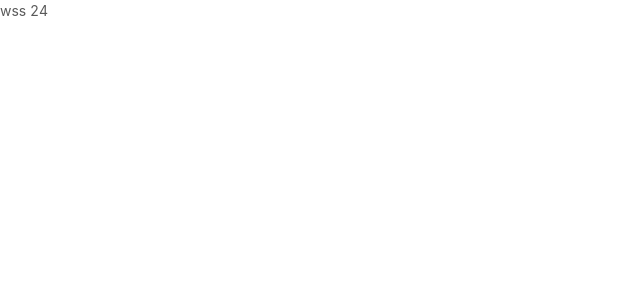
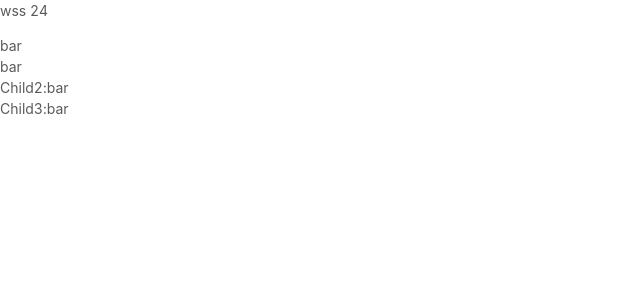
Before and after one commit to Wangsenshuai/Demo, a React (Create React App) app: page / in a window 1280 px wide. Shown: the top 300 px of the page, without its empty margins (0-640 px from the left). Built offline with nearby package versions, Linux system fonts and the light colour scheme.

Commit message:
feat: context实践

```diff
--- a/src/pages/组件化1/ContextTest.jsx
+++ b/src/pages/组件化1/ContextTest.jsx
@@ -1,7 +1,54 @@
-import React, { Component } from "react";
+import React, { useContext } from "react";
 
-export default class ContextTest extends Component {
+//创建上下文
+const MyContext = React.createContext();
+
+const { Provider, Consumer } = MyContext;
+console.log(MyContext);
+
+function Child(props) {
+  return <div>{props.foo}</div>;
+}
+
+//第二种 hook Child2
+function Child2() {
+  //假如不在一个文件中使用，可以单独简建立js文件到处MyContext，
+  //只要保证同一个Context即可
+  const ctx = useContext(MyContext);
+  return <div>Child2:{ctx.foo}</div>;
+}
+
+class Child3 extends React.Component {
+  //设置静态属性通知编译器获取上下文中数据并赋值给this.context
+  static contextType = MyContext;
   render() {
-    return <div />;
+    // 这里context变量名不可变
+    return <div>Child3:{this.context.foo}</div>;
   }
 }
+
+export default function ContextTest() {
+  return (
+    <div>
+      {/* 不解构provdier写法 */}
+      {/* <myContext.Provider><Child /></myContext.Provider> */}
+
+      {/* 解构provider */}
+      <Provider value={{ foo: "bar" }}>
+        {/* 第一种 解构Consumer消费者  和proider中间可以有多个层级嵌套 */}
+        <div>
+          <Consumer>{value => <Child {...value} />}</Consumer>
+        </div>
+        <div>
+          <Consumer>{value => <Child {...value} />}</Consumer>
+        </div>
+
+        {/* 第二种 hook Child2*/}
+        <Child2 />
+
+        {/* 第三种 class写法 */}
+        <Child3 />
+      </Provider>
+    </div>
+  );
+}
```
